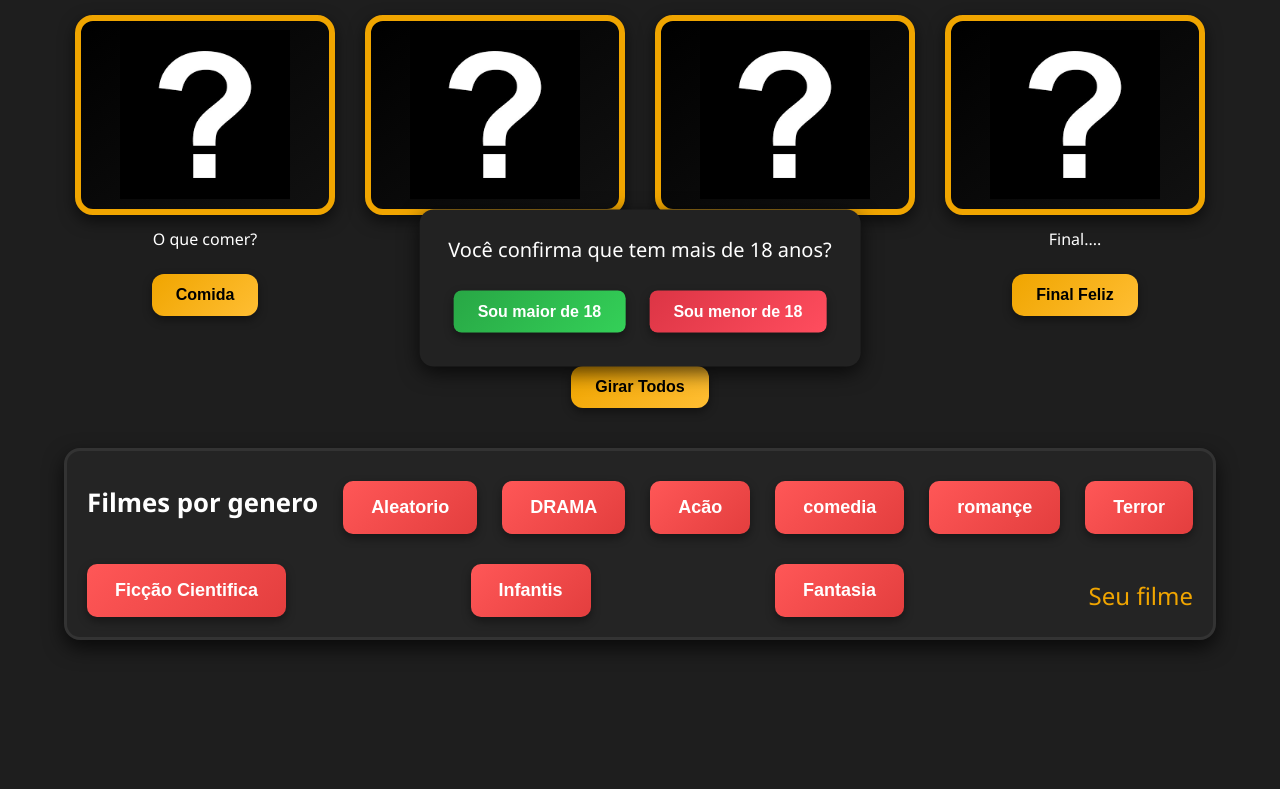
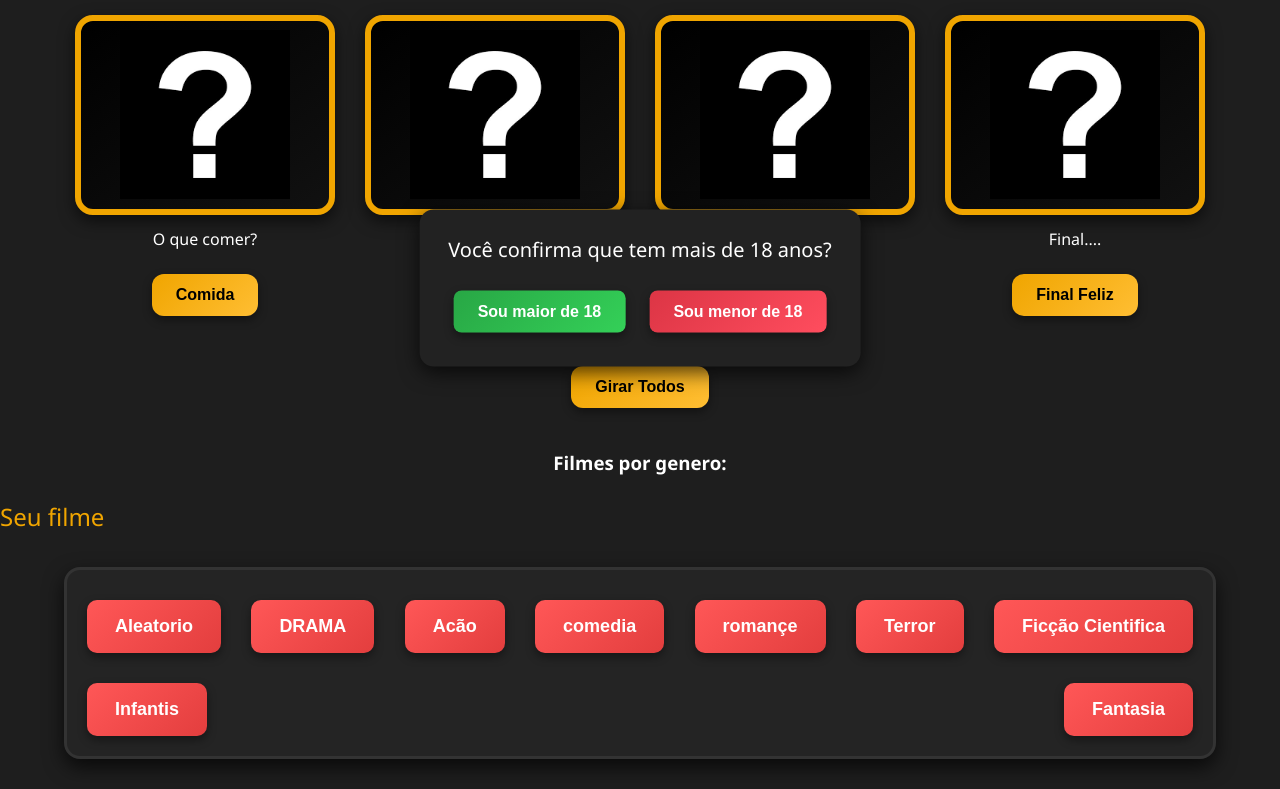
Before and after one commit to GSlM276/nicenight, a plain HTML site: page index.html in a window 1280 px wide. Shown: the part 112-901 px from the top of the page. Before the commit the page ends 820 px from the top, so only its background shows below. Drawn offline with Linux system fonts and the light colour scheme.

```diff
--- a/index.css
+++ b/index.css
@@ -273,3 +273,7 @@ div#generos {
   from { opacity: 0; transform: translate(-50%, -45%) scale(0.9);}
   to { opacity: 1; transform: translate(-50%, -50%) scale(1);}
 }
+
+#film{
+  text-align: center;
+}
--- a/index.html
+++ b/index.html
@@ -56,12 +56,14 @@ e recomendaçoes de jogos
     </div>
   </div>
 
-<div class="btn">
-  <button  onclick="rodarTudo()">Girar Todos</button>
-  </div>
-  </div>
+<div class="btn"> <button  onclick="rodarTudo()">Girar Todos</button> </div>
+<!--
+Atualizando o codigo
+-->
+</div>
+<h3 id="film">Filmes por genero: </h3> <div id="tre">Seu filme</div>
   <section>
-  <h3>Filmes por genero</h3>
+
   <button onclick="filmes()" >Aleatorio</button>
   <button onclick="drama()">DRAMA</button>
   <button onclick="açao()">Acão</button>
@@ -71,12 +73,15 @@ e recomendaçoes de jogos
   <button onclick="Ficção()">Ficção Cientifica</button>
   <button onclick="infantil()">Infantis</button>
   <button onclick="Fantasia()">Fantasia</button>
-</div>
-<div class="log">
-<div id="tre">Seu filme</div>
+  </section>
+
 </div>
 
 
-  <script src="index.js"></script>
+
+
+
+
+<script src="index.js"></script>
 </body>
 </html>
```
